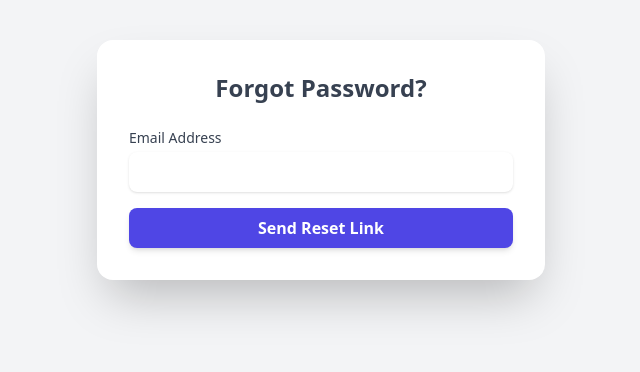
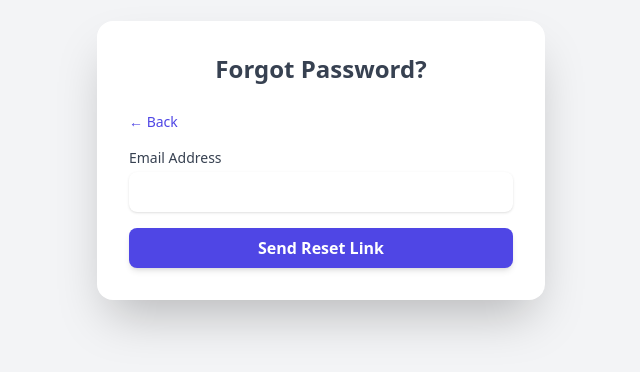
Before and after one commit to mnene-william/e-vocational-learning, a React (Vite) app in the folder frontend/: page /forgot-password in a window 1280 px wide. Shown: the part 240-612 px from the top of the page, without its empty margins (319-959 px from the left). Built offline with nearby package versions, Linux system fonts and the light colour scheme; no server answers.

Commit message:
import UseNavigate in ForgotPassword.jsx and create a back to login button

```diff
--- a/frontend/src/components/ForgotPassword.jsx
+++ b/frontend/src/components/ForgotPassword.jsx
@@ -1,6 +1,7 @@
 import {useState} from "react";
 import {motion} from "framer-motion";
 import api from "../api";
+import { useNavigate } from "react-router-dom";
 
 
 function ForgotPassword(){
@@ -9,6 +10,8 @@ function ForgotPassword(){
     const [successMsg, setSuccessMsg] = useState("")
     const [errorMsg, setErrorMsg] = useState("")
     const [loading, setLoading] = useState(false)
+
+    const navigate = useNavigate()
 
 
     const handlePasswordReset = async (e) =>{
@@ -65,9 +68,25 @@ return(
             )}
 
 
+                <motion.button
+                        whileHover={{ scale: 1.05 }}
+                        whileTap={{ scale: 0.95 }}
+                        onClick={() => navigate("/login")}
+                        className="mb-4 text-sm text-indigo-600 hover:underline"
+                >
+                   ← Back
+                </motion.button>
+
+
            <form onSubmit={handlePasswordReset} className="space-y-4">
 
+
+
+
                 <motion.div>
+
+
+
 
                     <label className="block text-sm font-medium text-gray-700">
                         Email Address
--- a/frontend/src/components/LessonDetail.jsx
+++ b/frontend/src/components/LessonDetail.jsx
@@ -226,7 +226,7 @@ function LessonDetail() {
 
       </div>
 
-      {/* Bottom Navigation */}
+      {/* This is where I have placed the Previous and Next Lesson buttons */}
       <div className="max-w-6xl mx-auto px-6 py-10 flex justify-between">
 
         {prevLesson ? (
--- a/frontend/src/components/login.jsx
+++ b/frontend/src/components/login.jsx
@@ -44,7 +44,7 @@ function Login() {
         <motion.button
           whileHover={{ scale: 1.05 }}
           whileTap={{ scale: 0.95 }}
-          onClick={() => navigate("/home")} // Go back to previous page
+          onClick={() => navigate("/home")}
           className="mb-4 text-sm text-indigo-600 hover:underline"
         >
           ← Back
```
